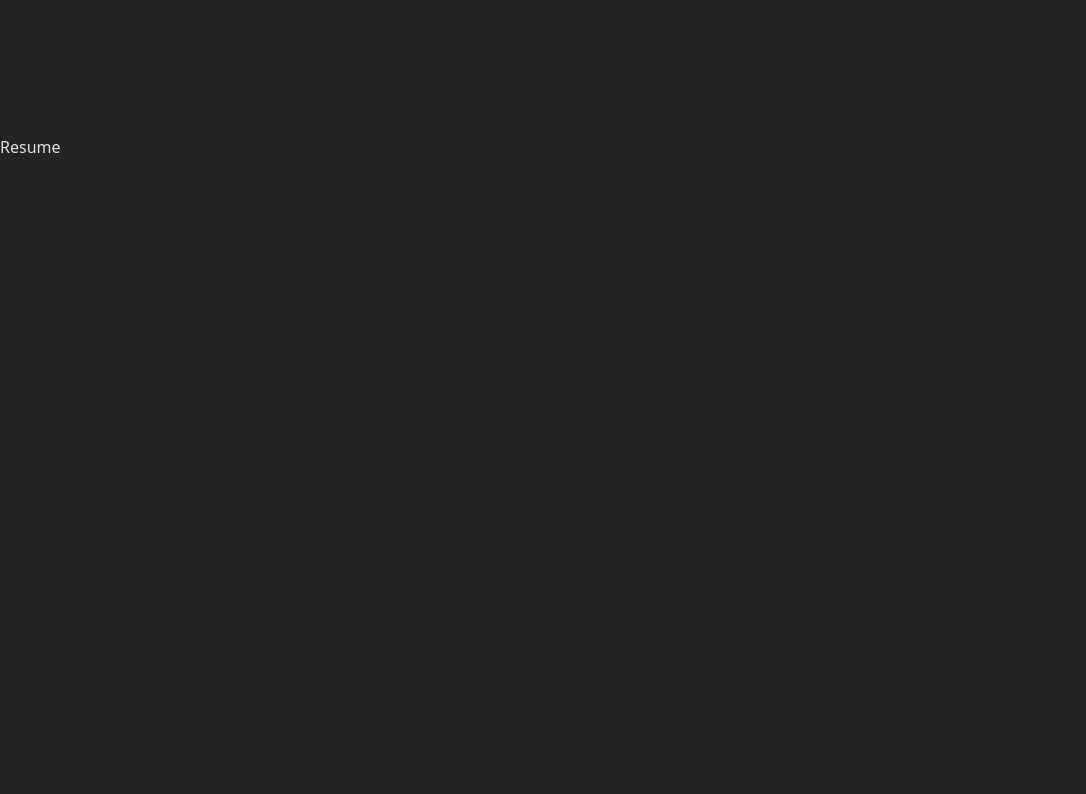
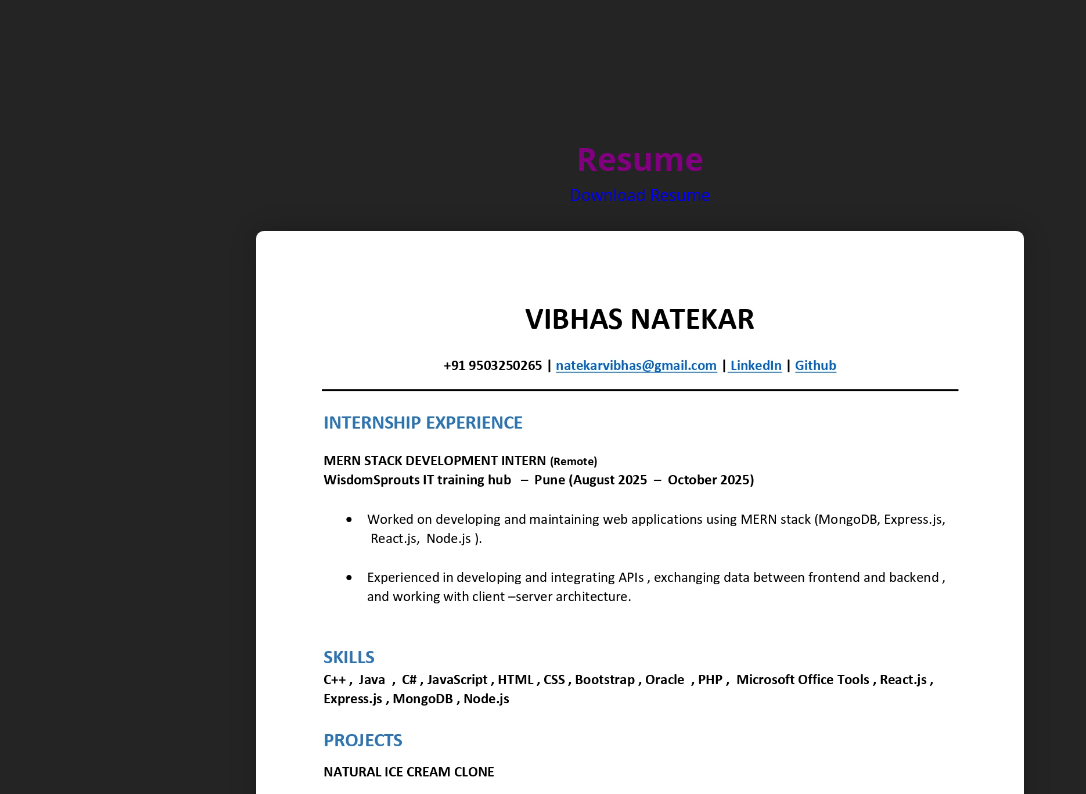
Before and after one commit to vibhasJayavantNatekar/Personal-Portfolio, a React (Vite) app: page /resume in a window 1280 px wide. Shown: the part 2620-3414 px from the top of the page, without its empty margins (0-1086 px from the left). Before the commit the page ends 2779 px from the top, so only its background shows below. Built offline with nearby package versions, Linux system fonts and the light colour scheme.

Commit message:
started Working on a Resume section

```diff
--- a/package.json
+++ b/package.json
@@ -10,6 +10,7 @@
     "preview": "vite preview"
   },
   "dependencies": {
+    "@react-pdf-viewer/core": "^3.12.0",
     "react": "^19.2.0",
     "react-dom": "^19.2.0",
     "react-icons": "^5.5.0",
--- a/src/App.jsx
+++ b/src/App.jsx
@@ -18,6 +18,7 @@ function App() {
          <Herosection/>
          <About/>
          <Projects/>
+         {/* <Resume/> */}
         <Routes>
           <Route path="projects" element={<Projects/>} />
           <Route path="about" element={<About/>} />
--- a/src/components/Projects.css
+++ b/src/components/Projects.css
@@ -24,7 +24,7 @@
 
 .project-container{
     /* height: fit-content; */
-    margin: 0 1.8rem;
+    margin: .8rem 1.8rem;
     display: flex;
     flex-direction: row;
     flex-wrap: wrap;
@@ -68,7 +68,7 @@
     justify-content: space-evenly;
 }
 
-.btn-container button{
+.btn-container button {
         padding: .8rem;
     margin-top: .5rem;
     width: 40%;
--- a/src/components/Projects.jsx
+++ b/src/components/Projects.jsx
@@ -1,7 +1,7 @@
 import React from 'react'
 import './Projects.css'
 import Inventory from '../assets/inventory-app.png'
-const Project = () => {
+const Projects = () => {
   return (
     <>
       <div className="project-wrapper">
@@ -50,4 +50,4 @@ const Project = () => {
   )
 }
 
-export default Project
+export default Projects
--- /dev/null
+++ b/src/components/Resume.css
@@ -0,0 +1,38 @@
+*{
+    padding: 0;
+    margin: 0;
+    box-sizing: border-box;
+}
+.resume-wrapper{
+    height: 100vh;
+}
+.resume-preview {
+  width: 60%;
+  max-width: 850px;
+  background: white;
+  margin: 1.5rem auto;
+  padding: 1.5rem;
+  border-radius: 8px;
+  display: flex;
+  justify-content: center;
+  align-items: center;
+
+  box-shadow: 0 0 25px rgba(0, 0, 0, 0.25);
+}
+
+.resume-img {
+  width: 100%;
+  height: auto;
+  display: block;
+  object-fit: contain;
+}
+.download-btn{
+   .download-btn {
+  background: #6c47ff;
+  padding: 0.7rem 1.4rem;
+  color: white;
+  border-radius: 8px;
+  font-weight: 600;
+  text-decoration: none;
+
+}
--- a/src/components/Resume.jsx
+++ b/src/components/Resume.jsx
@@ -1,9 +1,46 @@
 import React from 'react'
+
+import './Resume.css'
+import Resumepdf from '../assets/resume.jpg'
 
 const Resume = () => {
   return (
-    <div>Resume</div>
-  )
+    <>
+      <div className="resume-wrapper">
+        <h1 className='section-heading' ><span className="name " >Resume</span></h1>
+        <div className="resume-conatiner">
+
+
+            <div className="btn-container">
+              <a
+                href={Resumepdf}
+                download="Vibhas_Natekar_Resume.pdf"
+                className="download-btn">
+
+                Download Resume
+              </a>
+
+            </div>
+
+            <div className="resume-preview">
+              <img src={Resumepdf} alt="" className='resume-img' />
+
+            </div>
+
+            <div className="btn-container">
+              <button>Download Resume</button>
+
+            </div>
+
+
+
+
+
+          </div>
+        </div>
+
+      </>
+      )
 }
 
-export default Resume
+      export default Resume
```
Also changed, not shown: src/assets/resume.jpg (added), 1 other file (tests, documents, lock files or other folders).
